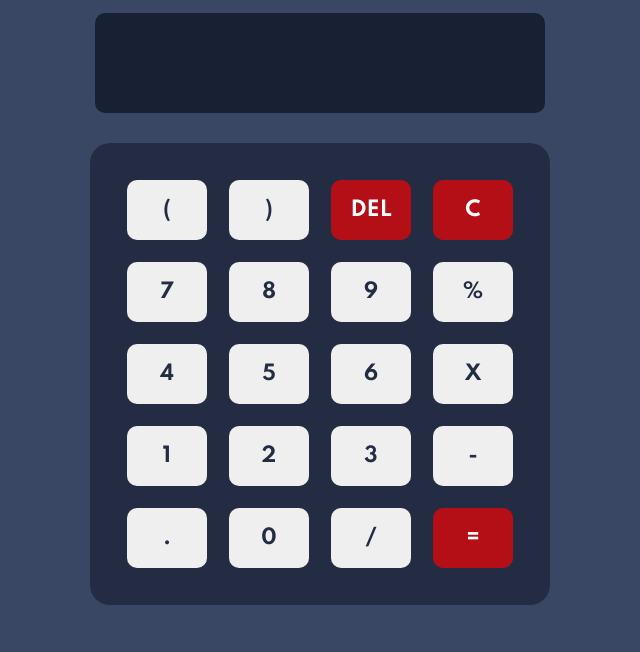
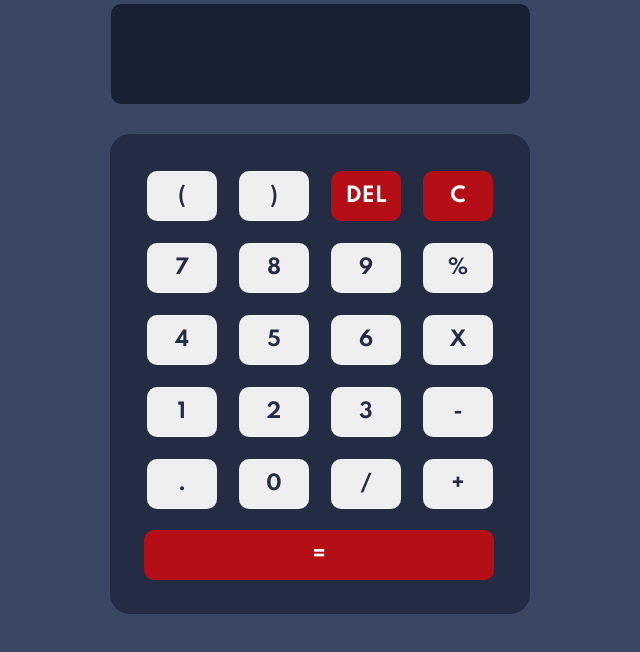
Before and after one commit to Anish010/Calculator-App, a plain HTML site: page index.html in a window 1280 px wide. Shown: the part 120-772 px from the top of the page, without its empty margins (320-960 px from the left). Drawn offline with Linux system fonts and the light colour scheme.

Commit message:
Added + operator

```diff
--- a/index.html
+++ b/index.html
@@ -46,9 +46,9 @@
           <td><button>.</button></td>
           <td><button>0</button></td>
           <td><button>/</button></td>
-          <td><button style="background-color: rgba(255, 0, 0, 0.658); color: white" ;>=</button></td>
-        </tr>
+          <td><button>+</button></td>
       </table>
+      <button id="result" style="background-color: rgba(255, 0, 0, 0.658); color: white" ;>=</button>
     </div>
   </div>
 
--- a/style.css
+++ b/style.css
@@ -38,8 +38,8 @@ body {
   margin-top: 30px;
 }
 button {
-  width: 80px;
-  height: 60px;
+  width: 70px;
+  height: 50px;
   border-radius: 10px;
   margin: 9px;
   border: none;
@@ -62,8 +62,12 @@ button:active {
   animation: none;
 }
 
+#result {
+  width: 350px;
+  justify-content: center;
+}
 input {
-  width: 450px;
+  width: 419px;
   height: 100px;
   color: white;
   text-align: right;
```
Also changed, not shown: design/Desktop.jpg, 1 other file.
